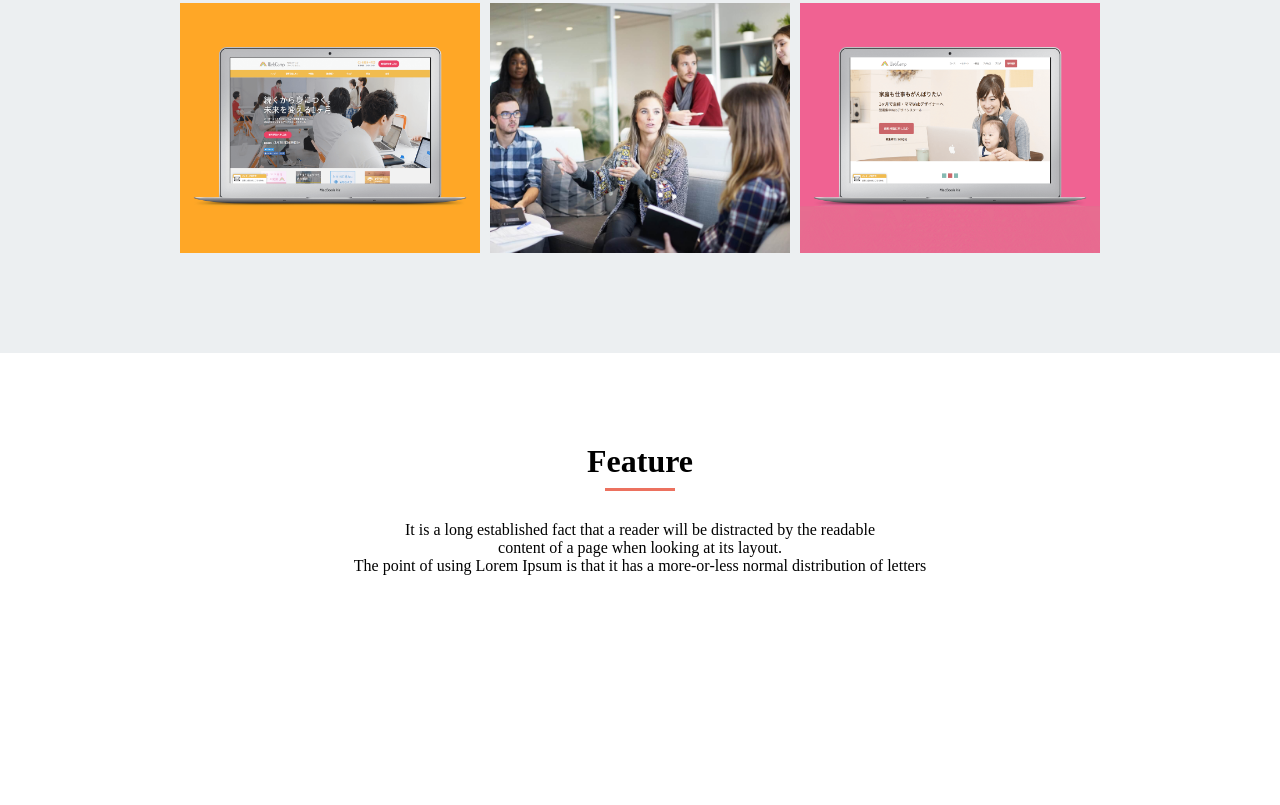
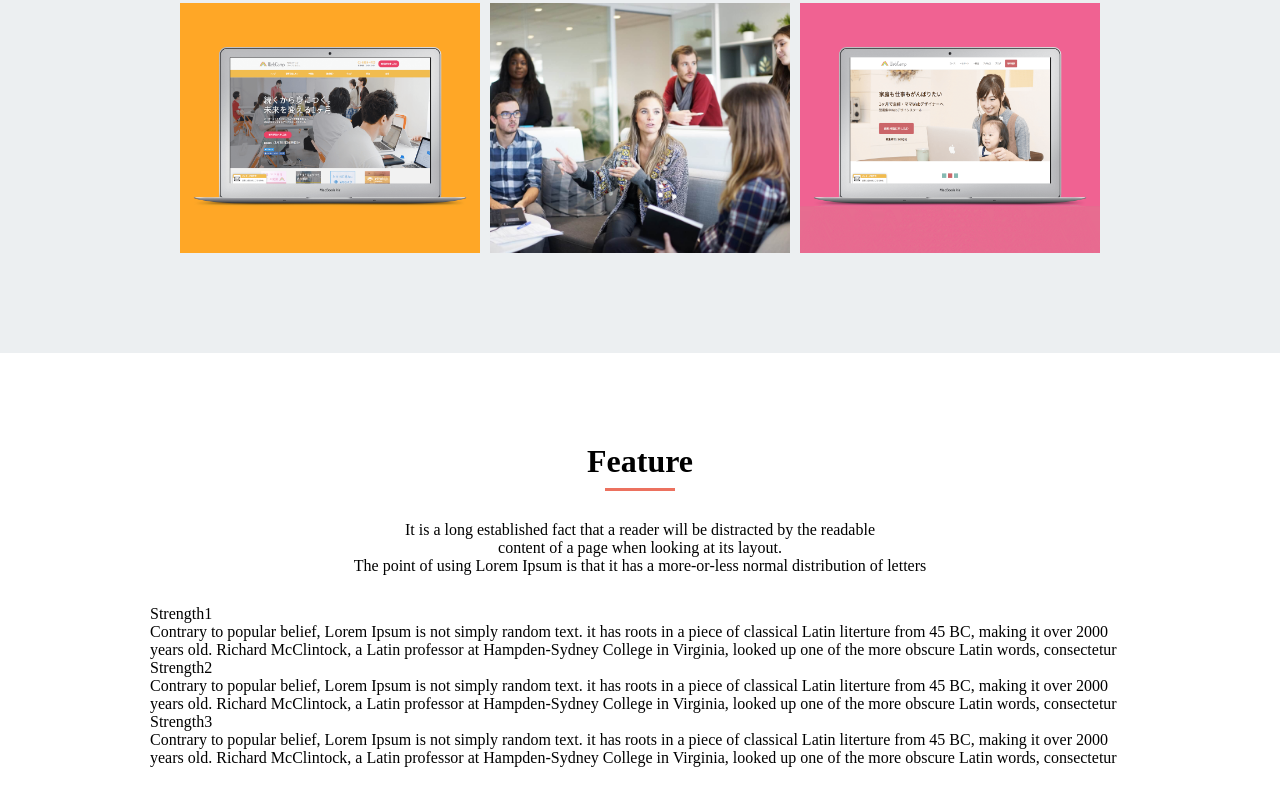
Before and after one commit to t-kiryu/lorem_ipsum, a plain HTML site: page index.html in a window 1280 px wide. Shown: the part 1229-2034 px from the top of the page. Before the commit the page ends 1924 px from the top, so only its background shows below. Drawn offline with Linux system fonts and the light colour scheme.

Commit message:
feature作成更新

```diff
--- a/css/style.css
+++ b/css/style.css
@@ -186,12 +186,24 @@ main {
   color: #000000;
 }
 
-.pf-wrap {
+.str-wrap {
   display: flex;
   flex-wrap: wrap;
 }
 
-/*.ft-box1 {*/
+/*.str-icon {*/
+
+/*}*/
+
+/*.str-title {*/
+
+/*}*/
+
+/*.str-text {*/
+
+/*}*/
+
+/*.str-box1 {*/
 /*  width: 300px;*/
 /*  height: 250px;*/
 /*  background-image: url(../img/sketch.jpg);*/
@@ -200,7 +212,7 @@ main {
 /*  margin: 0 10px 10px 0;*/
 /*}*/
 
-/*.ft-box2 {*/
+/*.str-box2 {*/
 /*  width: 300px;*/
 /*  height: 250px;*/
 /*  background-image: url(../img/websuku.png);*/
@@ -209,7 +221,7 @@ main {
 /*  margin: 0 10px 10px 0;*/
 /*}*/
 
-/*.ft-box3 {*/
+/*.str-box3 {*/
 /*  width: 300px;*/
 /*  height: 250px;*/
 /*  background-image: url(../img/write.jpg);*/
--- a/index.html
+++ b/index.html
@@ -68,16 +68,41 @@
             <p>content of a page when looking at its layout.</p>
             <p>The point of using Lorem Ipsum is that it has a more-or-less normal distribution of letters</p>
           </div>
-          <div class="ft-wrap">
-            <div class="ft-box">
-              <div class="box-image">
-
+          <div class="str-wrap">
+            <div class="str-box1">
+              <div class="str-icon"></div>
+              <div class="str-title">Strength1</div>
+              <div class="str-text">
+                <p>
+                  Contrary to popular belief, Lorem Ipsum is not simply random text.
+                  it has roots in a piece of classical Latin literture from 45 BC, making it over 2000 years old.
+                  Richard McClintock, a Latin professor at Hampden-Sydney College in Virginia,
+                  looked up one of the more obscure Latin words, consectetur
+                </p>
               </div>
-              <div class="box-title">
-
+            </div>
+            <div class="str-box2">
+              <div class="str-icon"></div>
+              <div class="str-title">Strength2</div>
+              <div class="str-text">
+                <p>
+                  Contrary to popular belief, Lorem Ipsum is not simply random text.
+                  it has roots in a piece of classical Latin literture from 45 BC, making it over 2000 years old.
+                  Richard McClintock, a Latin professor at Hampden-Sydney College in Virginia,
+                  looked up one of the more obscure Latin words, consectetur
+                </p>
               </div>
-              <div class="box-text">
-
+            </div>
+            <div class="str-box3">
+              <div class="str-icon"></div>
+              <div class="str-title">Strength3</div>
+              <div class="str-text">
+                <p>
+                  Contrary to popular belief, Lorem Ipsum is not simply random text.
+                  it has roots in a piece of classical Latin literture from 45 BC, making it over 2000 years old.
+                  Richard McClintock, a Latin professor at Hampden-Sydney College in Virginia,
+                  looked up one of the more obscure Latin words, consectetur
+                </p>
               </div>
             </div>
           </div>
```
